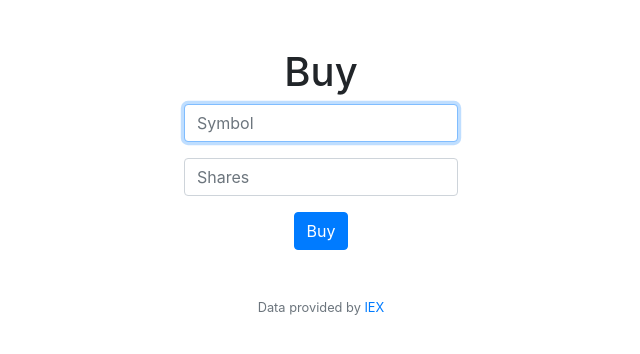
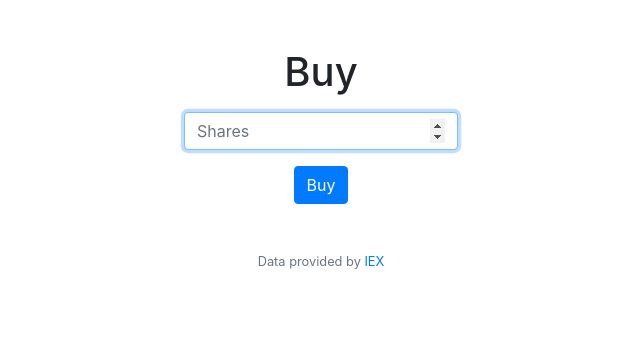
Before and after one commit to johnbull-eghianruwa/cs50x-assignments-and-finalProject, a Flask app: template finance/templates/sell.html in a window 1280 px wide. Shown: the part 76-430 px from the top of the page, without its empty margins (319-959 px from the left). Run offline with Flask 3, Linux system fonts and the light colour scheme; the template is opened without the code that fills it, so the values that code supplies are empty; some libraries are stand-ins or nearby versions.

Commit message:
Mon, Oct 2, 2023, 10:57 PM +02:00

```diff
--- a/finance/templates/sell.html
+++ b/finance/templates/sell.html
@@ -8,7 +8,7 @@
     <h1>Buy</h1>
     <form action="/buy" method="post">
         <div class="mb-3">
-            <input autocomplete="off" autofocus class="form-control mx-auto w-auto"  name="symbol" placeholder="Symbol" type="text">
+
         </div>
         <div class="mb-3">
             <input autocomplete="off" autofocus class="form-control mx-auto w-auto"  name="shares" placeholder="Shares" type="number">
```
